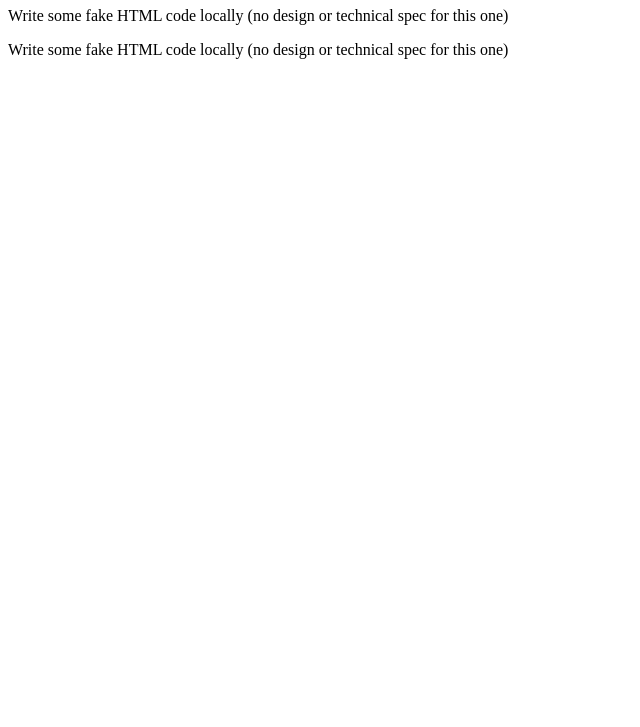
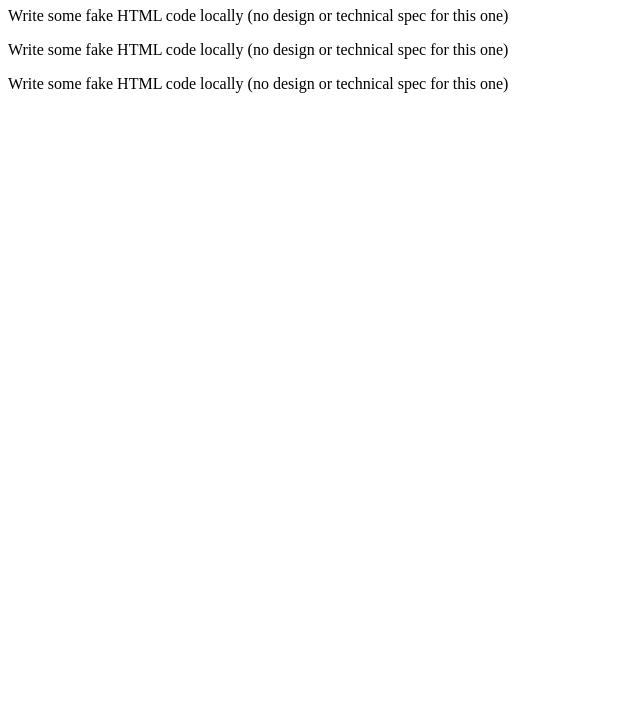
Before and after one commit to nico-mikaela17/dwdd2620, a plain HTML site: page index.html in a window 1280 px wide. Shown: the part 73-800 px from the top of the page, without its empty margins (0-640 px from the left). Drawn offline with Linux system fonts and the light colour scheme.

Commit message:
another line

```diff
--- a/index.html
+++ b/index.html
@@ -12,4 +12,5 @@
 <h1>1: Fake Issue</h1>
 <p>Write some fake HTML code locally (no design or technical spec for this one)</p>
 <p>Write some fake HTML code locally (no design or technical spec for this one)</p>
+<p>Write some fake HTML code locally (no design or technical spec for this one)</p>
 </html>
```
